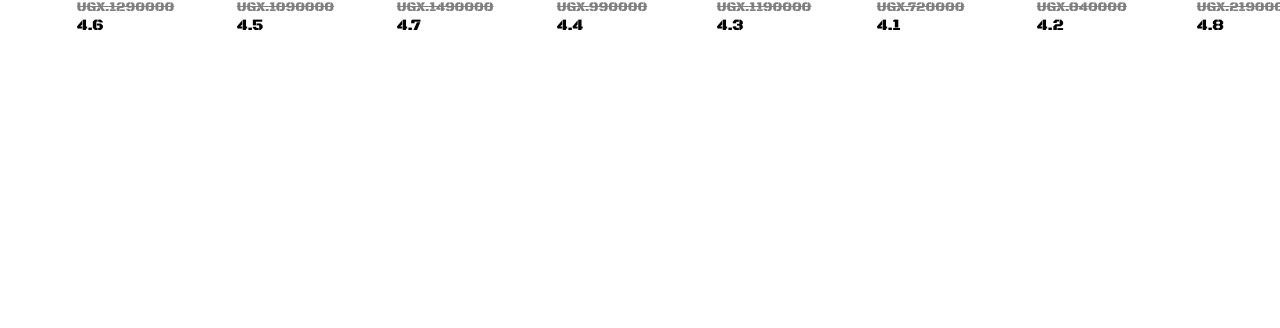
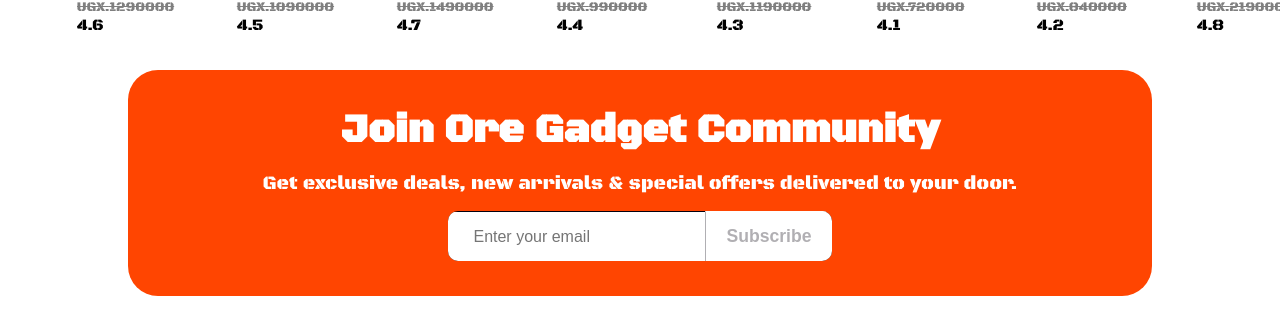
Before and after one commit to KJohnBosco/oregadgets, a React (Vite) app: page / in a window 1280 px wide. Shown: the part 1479-1807 px from the top of the page. Before the commit the page ends 1514 px from the top, so only its background shows below. Built offline with nearby package versions, Linux system fonts and the light colour scheme.

Commit message:
Added Subscriptions section on home page

```diff
--- a/src/pages/homepage/homepage.component.jsx
+++ b/src/pages/homepage/homepage.component.jsx
@@ -96,5 +96,18 @@ export const HomePage = () => (
         )}
       </Collection>
     </div>
+
+    {/* Subscriptions */}
+    <div className="subscription-card">
+      <h1>Join Ore Gadget Community</h1>
+      <p>
+        Get exclusive deals, new arrivals & special offers delivered to your
+        door.
+      </p>
+      <form className="form" action="">
+        <input type="email" placeholder="Enter your email" />
+        <button>Subscribe</button>
+      </form>
+    </div>
   </div>
 );
--- a/src/pages/homepage/homepage.styles.scss
+++ b/src/pages/homepage/homepage.styles.scss
@@ -89,4 +89,58 @@
       }
     }
   }
+
+  & .subscription-card {
+    display: flex;
+    flex-direction: column;
+    gap: 1rem;
+    width: 80%;
+    margin: 35px auto;
+    border-radius: 30px;
+    padding: 35px;
+    background-color: #ff4501;
+    color: #fff;
+
+    h1 {
+      font-size: clamp(1rem, 10vw, 2.5rem);
+    }
+
+    p {
+      font-size: clamp(0.8rem, 10vw, 1.2rem);
+    }
+
+    & .form {
+      width: fit-content;
+      margin: 0 auto;
+      background-color: #05000e;
+      height: 50px;
+      overflow: hidden;
+      border-radius: 10px;
+
+      input {
+        font-size: 1rem;
+        padding: 5px 25px;
+        height: 100%;
+        border: none;
+      }
+
+      button {
+        height: 100%;
+        padding: 0 20px;
+        border: none;
+        border-top: 1px solid #fff;
+        border-left: 1px solid #05000e50;
+        color: #05000e50;
+        background-color: #fff;
+        font-weight: bold;
+        font-size: clamp(0.8rem, 6vw, 1.1rem);
+        cursor: pointer;
+        transition: all 1s ease;
+
+        &:hover {
+          color: #05000e;
+        }
+      }
+    }
+  }
 }
```
